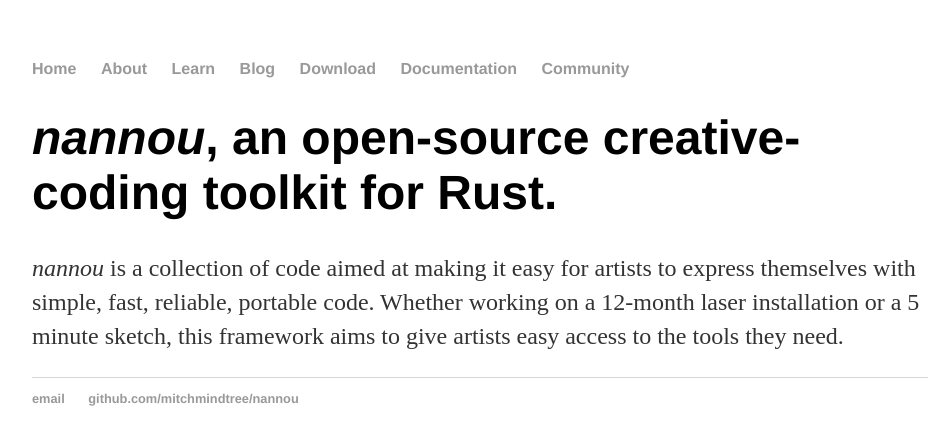
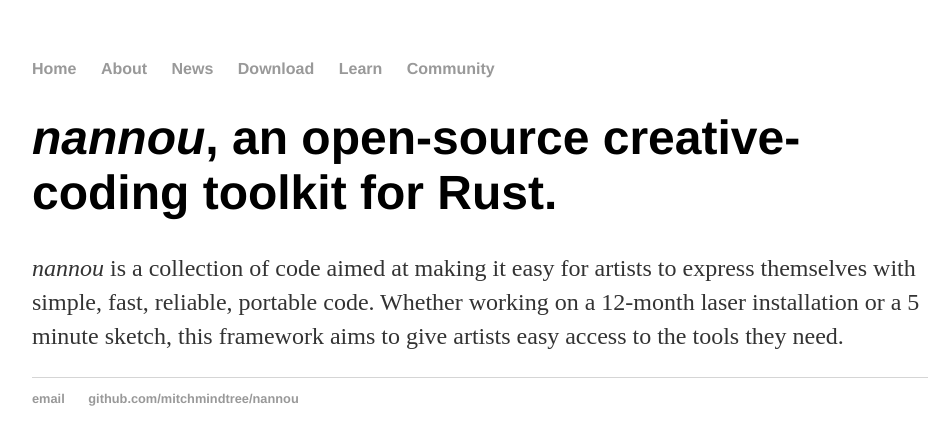
Before and after one commit to mitchmindtree/nannou-org.github.io, a Jekyll site: the page built from index.html, in a window 1280 px wide. Shown: the top 445 px of the page, without its empty margins (160-1110 px from the left). Built offline with Jekyll 4.4.1, drawn with Linux system fonts in a browser that asks for light colours.

Commit message:
Blog to News'

```diff
--- a/_layouts/default.html
+++ b/_layouts/default.html
@@ -10,10 +10,9 @@
 	<ul>
 		<li><a href="/">Home</a></li>
 		<li><a href="/about">About</a></li>
+		<li><a href="/news">News</a></li>
+		<li><a href="/download">Download</a></li>
 		<li><a href="/learn">Learn</a></li>
-		<li><a href="/blog">Blog</a></li>
-		<li><a href="/download">Download</a></li>
-		<li><a href="/documentation">Documentation</a></li>
 		<li><a href="/community">Community</a></li>
 	</ul>
 	</nav>
```
